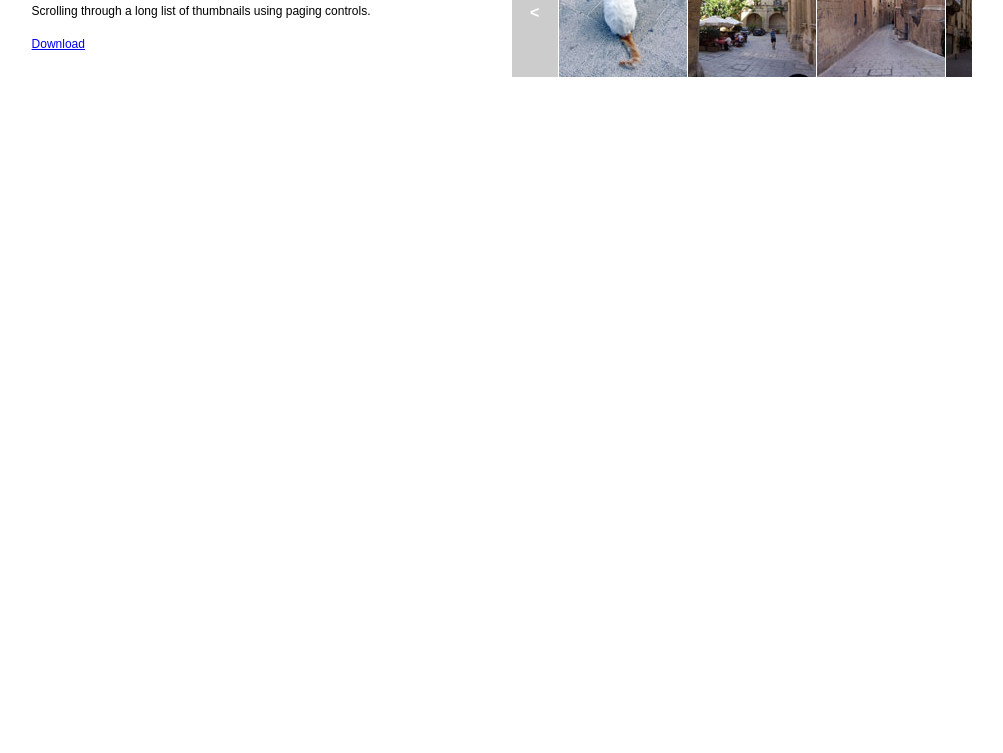
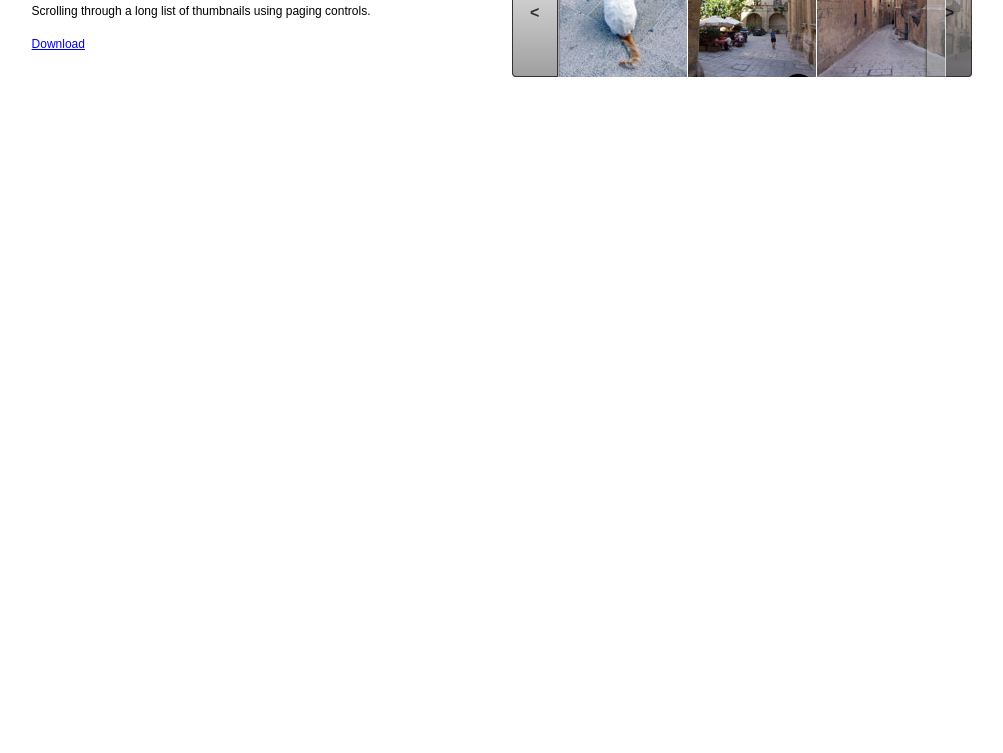
Before and after one commit to WoollyMittens/useful-thumbnails, a plain HTML site: page index.html in a window 1280 px wide. Shown: the part 73-826 px from the top of the page, without its empty margins (138-1141 px from the left). Drawn offline with Linux system fonts and the light colour scheme.

Commit message:
Cosmetical change to the buttons

```diff
--- a/scss/thumbnails.scss
+++ b/scss/thumbnails.scss
@@ -8,6 +8,7 @@
 	@import "compass/utilities";
 
 	.thumbnails {
+		@include border-radius(4px);
 		display : block;
 		margin : 0;
 		padding : 0;
@@ -36,28 +37,36 @@
 			}
 		}
 		button {
-			border : 0;
-			background  : #ccc none;
-			color : #fff;
+			@include background(linear-gradient(top, #ffffff 0px, #ffffff 1px, #ebebeb 1px, #9f9f9f 100%));
+			@include box-shadow(0 1px 3px #000000);
+			@include transition-property(opacity);
+			@include transition-duration(0.3s);
+			@include transition-timing-function(ease);
+			background-color : #999;
+			border : solid 1px #333;
+			color : #333;
 			display : block;
 			font-size : 16px;
 			font-weight : bold;
 			overflow : hidden;
 			position : absolute;
+			text-shadow : 1px 1px #ccc;
 			width : 32px;
 			&.tn-enabled {
-				visibility : visible;
+				@include opacity(1);
 			}
 			&.tn-disabled {
-				visibility : hidden;
+				@include opacity(0.5);
 			}
 			&.tn-left {
+				@include border-radius(4px 0 0 4px);
 				bottom : 0;
 				left : 0;
 				top : 0;
 				width : 10%;
 			}
 			&.tn-right {
+				@include border-radius(0 4px 4px 0);
 				bottom : 0;
 				right : 0;
 				top : 0;
```
Also changed, not shown: css/thumbnails.css.
